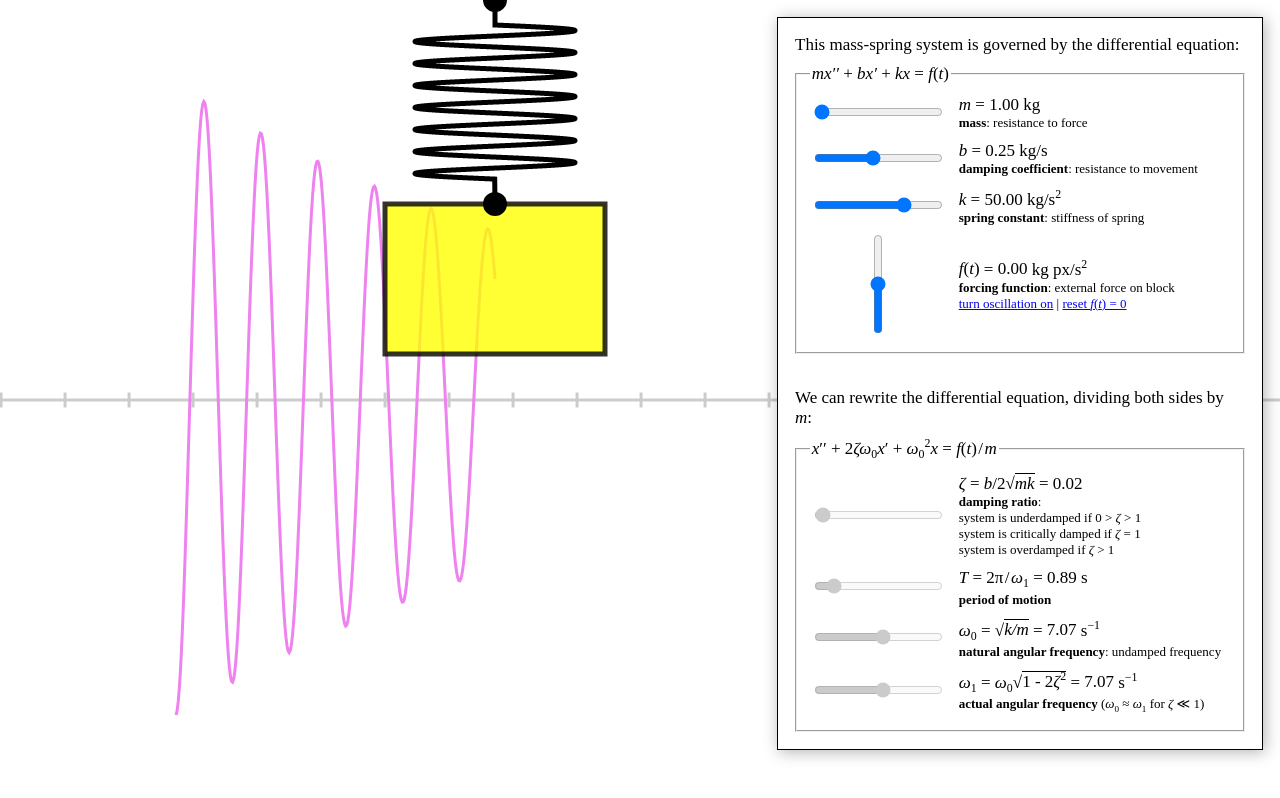
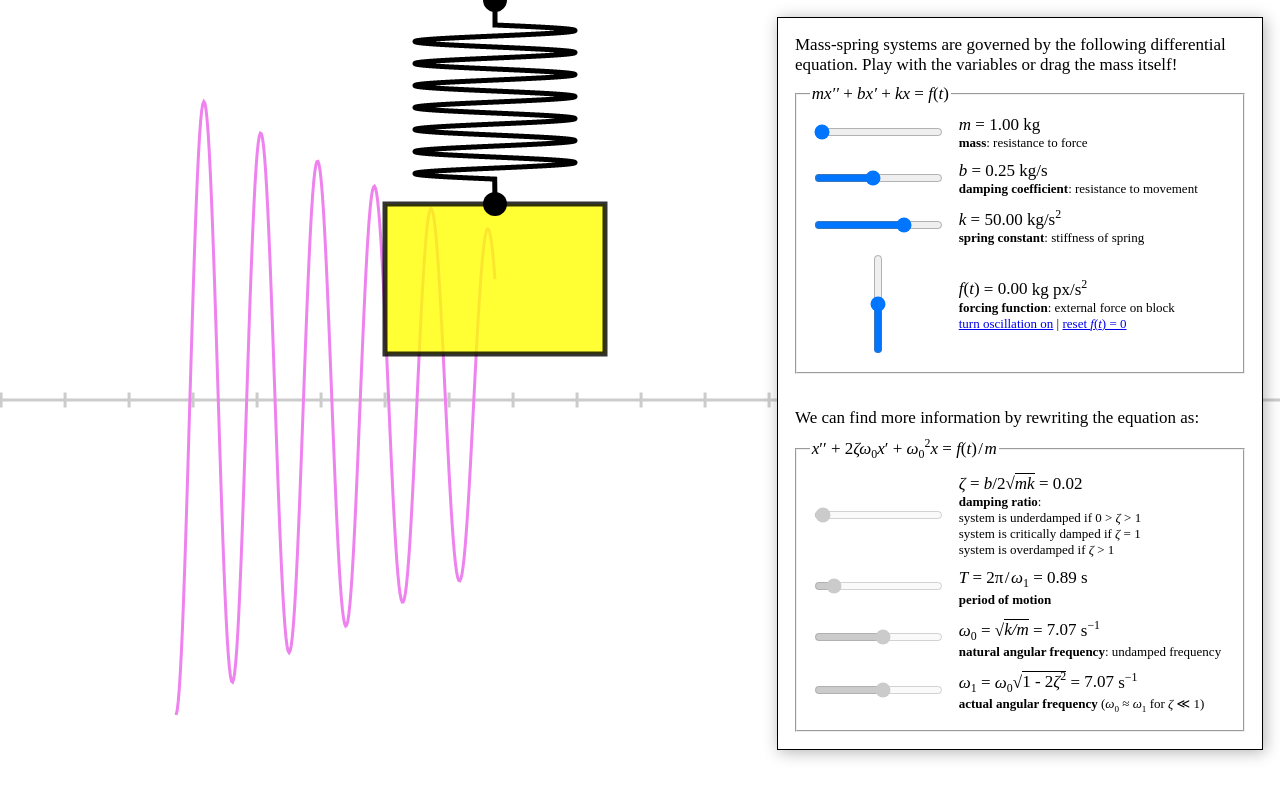
Before and after one commit to caseychu/spring-simulator, a plain HTML site: page index.html in a window 1280 px wide. Drawn offline with Linux system fonts and the light colour scheme.

Commit message:
Better instructions

```diff
--- a/index.html
+++ b/index.html
@@ -83,7 +83,7 @@
 	<body>
 
 		<div id="controls">
-			This mass-spring system is governed by the differential equation:
+			Mass-spring systems are governed by the following differential equation. Play with the variables or drag the mass itself!
 			<fieldset>
 				<legend><var>mx&prime;&prime;</var> + <var>bx&prime;</var> + <var>kx</var> = <var>f</var>(<var>t</var>)</legend>
 				<table>
@@ -146,7 +146,7 @@
 				</table>
 			</fieldset>
 
-			We can rewrite the differential equation, dividing both sides by <var>m</var>:
+			We can find more information by rewriting the equation as:
 			<fieldset>
 				<legend><var>x</var>&prime;&prime; + 2<var>&zeta;&omega;</var><sub>0</sub><var>x</var>&prime; + <var>&omega;</var><sub>0</sub><sup>2</sup><var>x</var> = <var>f</var>(<var>t</var>)&#8202;/&#8202;<var>m</var></legend>
 
```
